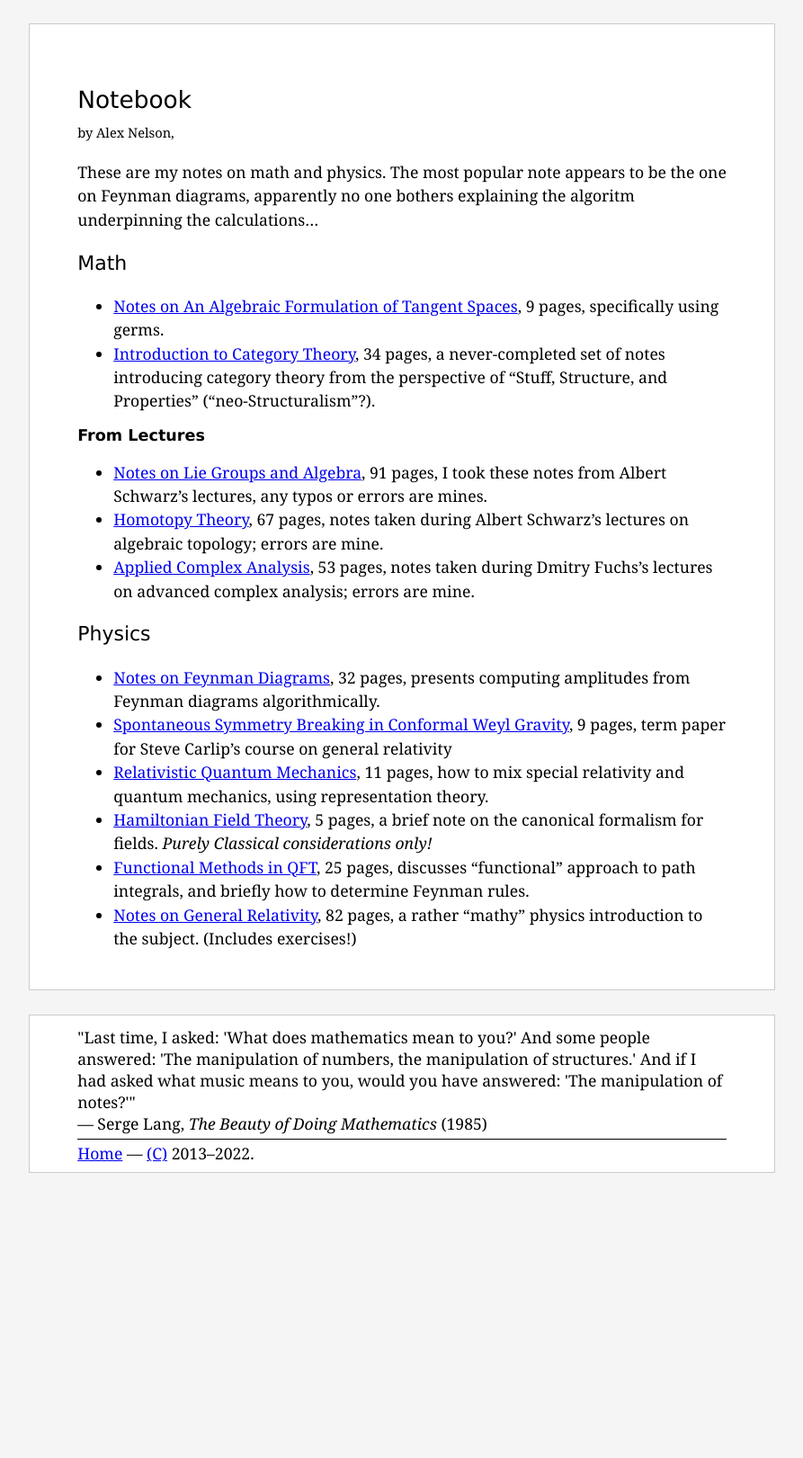
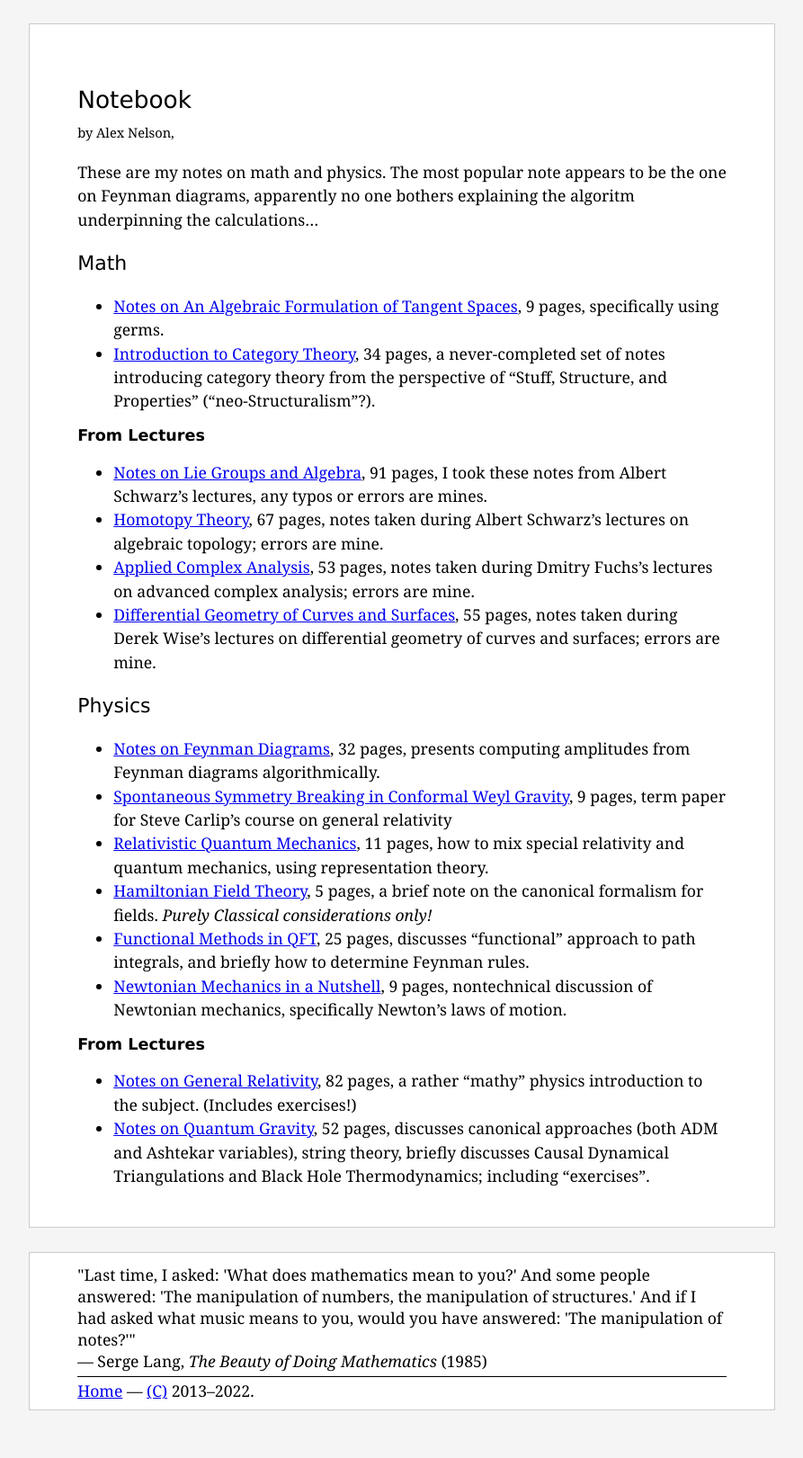
Before and after one commit to pqnelson/pqnelson.github.com, a Jekyll site: the page built from notebk/index.md, in a window 1280 px wide. Shown: the whole page at 90% size, without its empty margins (193-1086 px from the left). Built offline with Jekyll 4.4.1, drawn with Linux system fonts in a browser that asks for light colours; before the commit the page ends 1357 px from its top, so only the background shows below that.

Commit message:
Added notes on Differential Geometry, Newtonian Mechanics, Quantum Gravity

```diff
--- a/notebk/index.md
+++ b/notebk/index.md
@@ -29,6 +29,9 @@ algoritm underpinning the calculations...
 - [Applied Complex Analysis]({{ site.url }}/assets/notebk/appliedComplexAnalysis.pdf),
   53 pages, notes taken during Dmitry Fuchs's lectures on advanced
   complex analysis; errors are mine.
+- [Differential Geometry of Curves and Surfaces]({{ site.url }}/assets/notebk/dg.pdf),
+  55 pages, notes taken during Derek Wise's lectures on differential
+  geometry of curves and surfaces; errors are mine.
 
 
 ## Physics
@@ -48,6 +51,15 @@ algoritm underpinning the calculations...
 - [Functional Methods in QFT]({{ site.url }}/assets/notebk/functionalQFT.pdf),
   25 pages, discusses "functional" approach to path integrals, and
   briefly how to determine Feynman rules.
+- [Newtonian Mechanics in a Nutshell]({{ site.url }}/assets/notebk/newton.pdf),
+  9 pages, nontechnical discussion of Newtonian mechanics, specifically
+  Newton's laws of motion.
+
+### From Lectures
 - [Notes on General Relativity]({{ site.url }}/assets/notebk/GR.pdf),
   82 pages, a rather "mathy" physics introduction to the
   subject. (Includes exercises!)
+- [Notes on Quantum Gravity]({{ site.url }}/assets/notebk/qg.pdf),
+  52 pages, discusses canonical approaches (both ADM and Ashtekar
+  variables), string theory, briefly discusses Causal Dynamical
+  Triangulations and Black Hole Thermodynamics; including "exercises".
```
Also changed, not shown: 3 other files.
